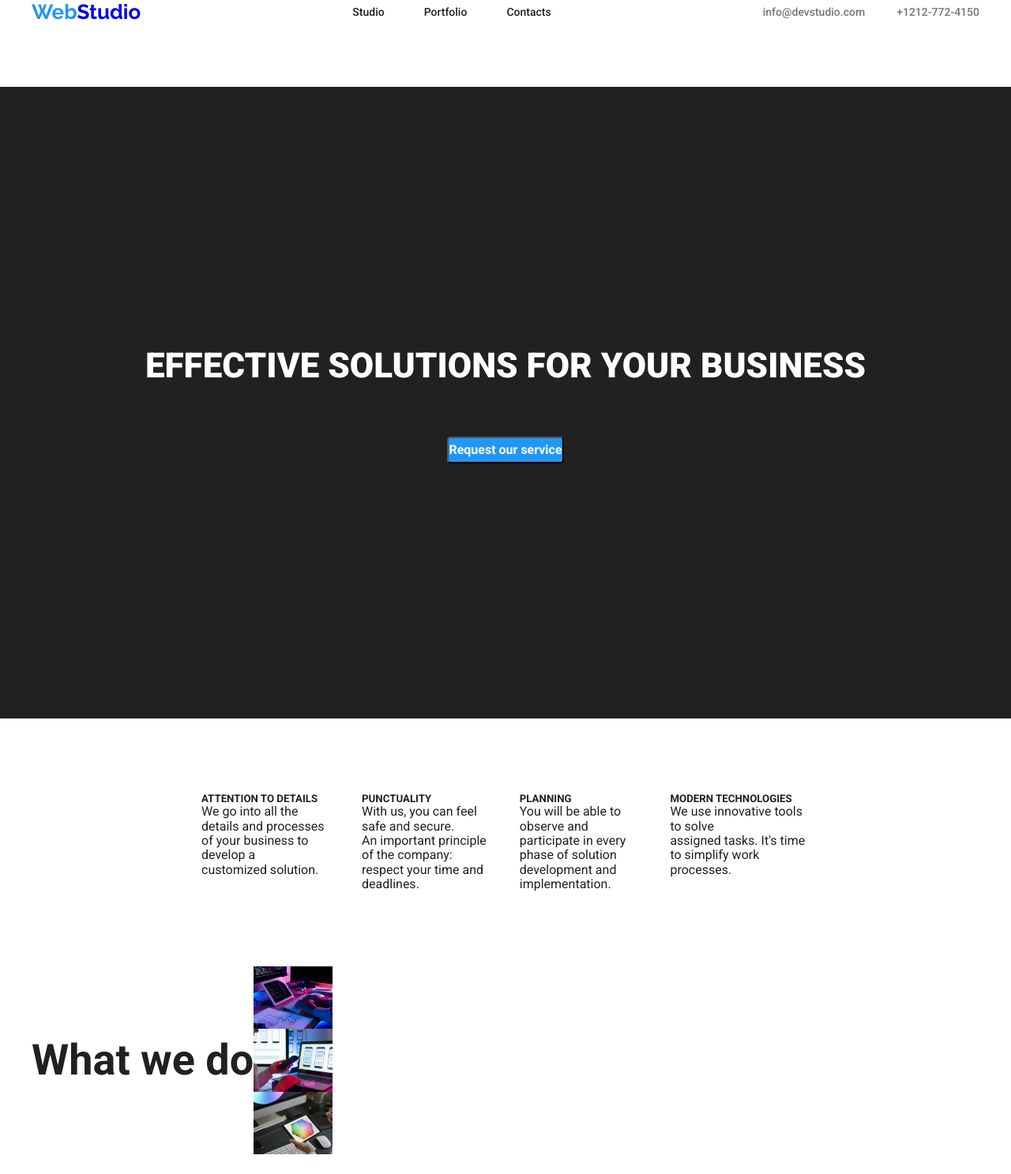
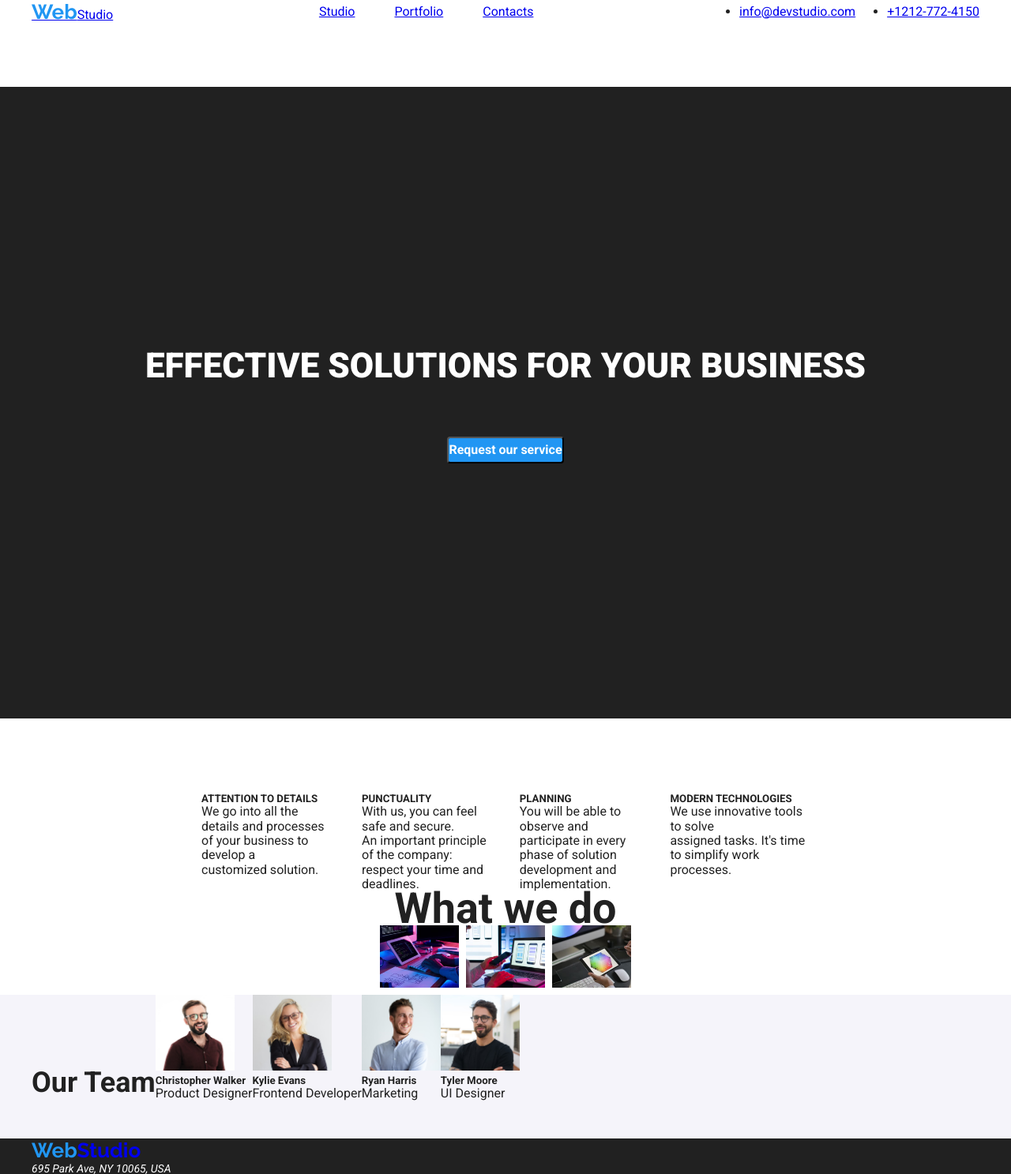
Before and after one commit to BiancaLZC/goit-markup-hw-03, a plain HTML site: page index.html in a window 1280 px wide. Shown: the top 1487 px of the page at 79% size. Drawn offline with nearby package versions, Linux system fonts and the light colour scheme.

Commit message:
update css

```diff
--- a/css/style.css
+++ b/css/style.css
@@ -11,11 +11,7 @@
   margin: 0;
   padding: 0;
 }
-img {
-  display: block;
-  max-width: 100%;
-  height: auto;
-}
+
 html {
   box-sizing: border-box;
 }
@@ -37,7 +33,8 @@ body {
   justify-content: space-between;
   align-items: center;
 }
-.header__name a {
+.header__name a span {
+  color: var(--blue);
   font-family: Raleway;
   font-size: 26px;
   font-weight: 700;
@@ -51,10 +48,9 @@ body {
   gap: 50px;
   align-items: center;
 }
-.header__name span {
+
+.header__navigation a:hover {
   color: var(--blue);
-}
-.header__navigation a {
   text-decoration: none;
   font-size: 14px;
   font-weight: 500;
@@ -62,18 +58,12 @@ body {
   text-align: left;
   color: var(--black);
 }
-.header__navigation a:hover {
-  color: var(--blue);
-}
 
-.header__navigation a:focus {
-  color: var(--blue);
-}
 .header__navigation li {
   list-style: none;
 }
 
-.header__info a {
+.header__info a:hover:focus {
   list-style: none;
   text-decoration: none;
   font-size: 14px;
@@ -82,12 +72,10 @@ body {
   text-align: left;
   color: var(--light-black);
 }
-.header__info a:hover {
+.header__info:hover:focus {
   color: var(--blue);
 }
-.header__info li {
-  list-style: none;
-}
+
 .header__info {
   display: flex;
   gap: 40px;
@@ -143,10 +131,9 @@ body {
 .about-section ul {
   display: flex;
   gap: 30px;
-}
-.about-section ul {
   list-style: none;
 }
+
 .about-section__reguirements h5 {
   color: var(--black);
   list-style: none;
@@ -170,20 +157,15 @@ body {
   font-weight: 700;
   line-height: 42px;
   text-align: center;
-  margin-top: 94px;
-  margin-bottom: 50px;
 }
-.what-we-do .container {
+.what-we-do.container h2 {
   display: flex;
   align-items: center;
 }
-.what-we-do__exemple-img .container {
-  display: flex;
-  justify-content: space-between;
-}
-
 .h2 {
   color: var(--black);
+  display: flex;
+  align-items: center;
 }
 
 /*Team section style*/
```
